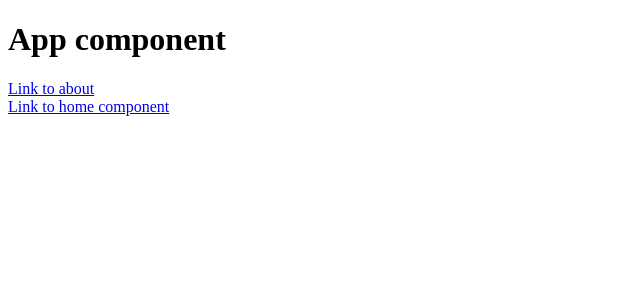
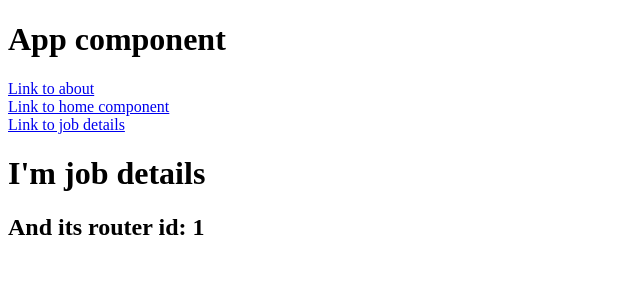
Before and after one commit to 433MHz/vue-routing, a Vue app: page /jobs/1 in a window 1280 px wide. Shown: the top 300 px of the page, without its empty margins (0-640 px from the left). Built offline with nearby package versions, Linux system fonts and the light colour scheme.

Commit message:
Example of sending params using link to component

```diff
--- a/src/App.vue
+++ b/src/App.vue
@@ -2,6 +2,7 @@
   <h1>App component</h1>
   <router-link :to="{name:'About'}">Link to about</router-link><br>
   <router-link :to="{name:'Home'}">Link to home component</router-link><br>
+  <router-link to="/jobs/7">Link to job details</router-link><br>
 
   <router-view></router-view>
 </template>
--- a/src/router/index.js
+++ b/src/router/index.js
@@ -1,6 +1,7 @@
 import { createRouter, createWebHashHistory, createWebHistory } from 'vue-router'
 import Home from '../views/Home.vue'
 import About from '../views/About.vue'
+import JobDetails from '../views/JobDetails.vue'
 
 const routes = [
   {
@@ -12,6 +13,11 @@ const routes = [
     path: '/about',
     name: 'About',
     component: About
+  },
+  {
+    path: '/jobs/:id',
+    name: 'JobDetails',
+    component: JobDetails
   }
 ]
 
--- /dev/null
+++ b/src/views/JobDetails.vue
@@ -0,0 +1,14 @@
+<template>
+  <h1>I'm job details</h1>
+  <h2>And its router id: {{ $route.params.id }}</h2>
+</template>
+
+<script>
+export default {
+
+}
+</script>
+
+<style>
+
+</style>
```
